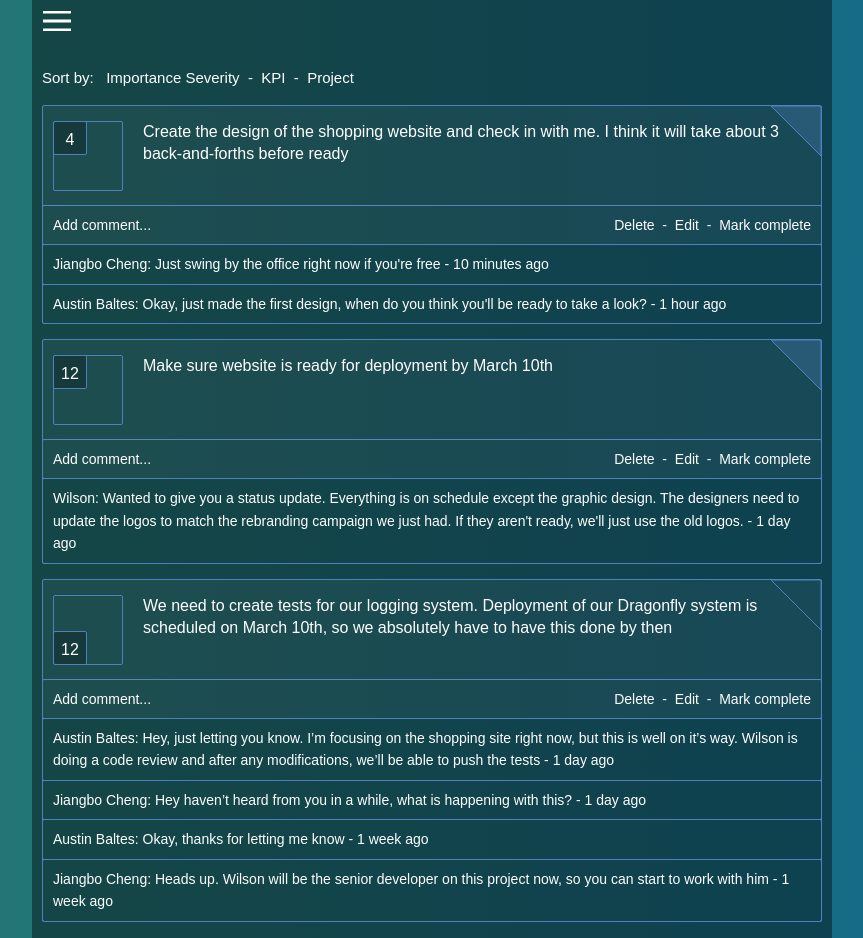
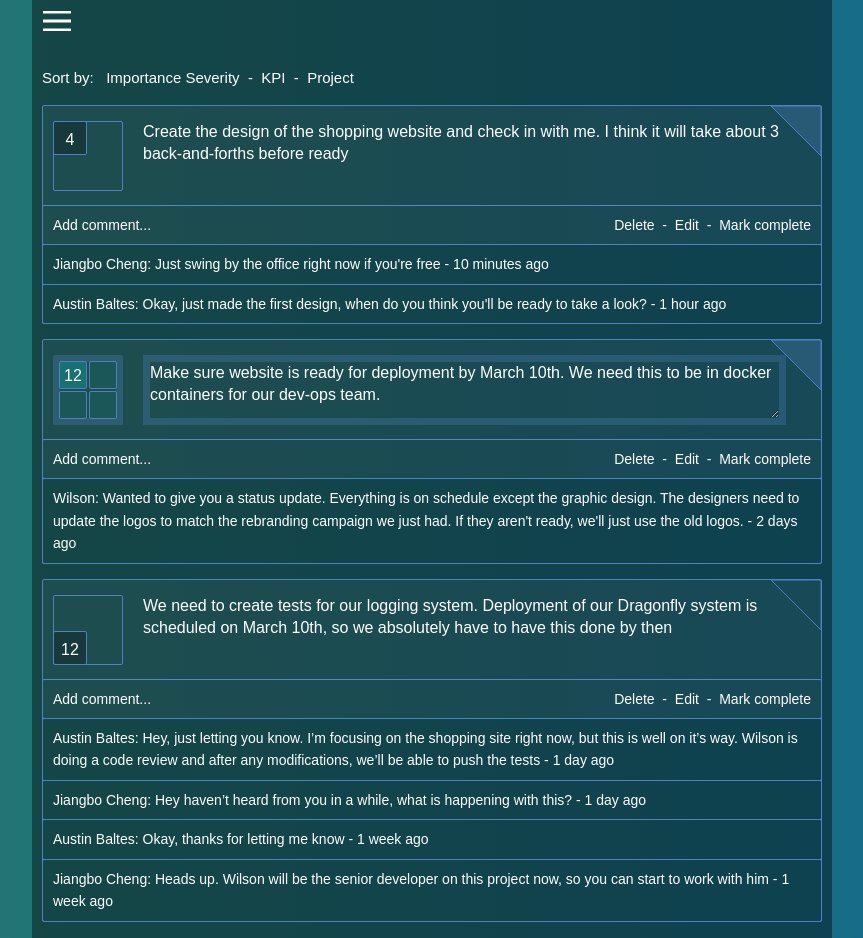
Before and after one commit to austinba/tasker-client-3, a React app: page / in a window 1280 px wide. Shown: the whole page, without its empty margins (208-1071 px from the left). Built offline with nearby package versions, Linux system fonts and the light colour scheme.

Commit message:
improve task format progressed on task editing format

```diff
--- a/src/components/App.js
+++ b/src/components/App.js
@@ -13,6 +13,7 @@ const App = props => {
       <path d="M1,1 L29,1 M1,10 L29,10 M1,19 L29,19" />
     </svg>
   );
+
   return (
     <div className="main-container">
       {menuIcon}
--- a/src/components/ISBox.js
+++ b/src/components/ISBox.js
@@ -1,18 +1,43 @@
 import React from 'react';
+import _ from 'lodash/fp';
+_.map = _.map.convert({ 'cap': false }); // fixes lodash issue of not passing in key
 import '../styles/tasks.css';
+
+const subBoxes = [
+  ({daysRemaining}) => <div className="box IS-sub-box important severe">{daysRemaining}</div>,
+  ({daysRemaining}) => <div className="box IS-sub-box important">{daysRemaining}</div>,
+  ({daysRemaining}) => <div className="box IS-sub-box severe">{daysRemaining}</div>,
+  ({daysRemaining}) => <div className="box IS-sub-box important severe">{daysRemaining}</div>
+];
+
+const subBoxClassesByLevel = {
+  '1': ['box', 'IS-sub-box', 'important', 'severe'],
+  '2': ['box', 'IS-sub-box', 'important'],
+  '3': ['box', 'IS-sub-box', 'severe'],
+  '4': ['box', 'IS-sub-box'],
+}
 
 const ISBox = props => {
   const subBoxClasses = ['box', 'IS-sub-box'];
-  if(props.level === 1 || props.level === 3) subBoxClasses.push('severe');
-  if(props.level === 1 || props.level === 2) subBoxClasses.push('important');
 
   const daysRemaining = Math.round((props.dateDue - Date.now()) / (24*60*60*1000));
 
+  let subBoxes;
+  if(!props.isEditing) {
+    subBoxes = <div className={subBoxClassesByLevel[props.level].join(' ')}>{daysRemaining}</div>;
+  } else {
+    subBoxes = _.map((classes, level) => {
+      if (level == props.level) return <div className={classes.join(' ')}>{daysRemaining}</div>
+      return <div className={_.concat(classes, ['unselected']).join(' ')} />
+    })(subBoxClassesByLevel);
+  }
+
+  const ISBoxClasses = ['box', 'IS-box'];
+  if(props.isEditing) ISBoxClasses.push('edit-task');
+
   return (
-    <div className="box IS-box">
-      <div className={subBoxClasses.join(' ')}>
-      {daysRemaining}
-      </div>
+    <div className={ISBoxClasses.join(' ')}>
+      {subBoxes}
     </div>
   );
 }
--- a/src/components/Task.js
+++ b/src/components/Task.js
@@ -2,6 +2,7 @@ import React from 'react';
 import { connect } from 'react-redux';
 import ISBox from './ISBox';
 import _ from 'lodash/fp';
+import {prettyTimeElapsed} from '../utilities';
 import '../styles/tasks.css';
 
 const Task = props => {
@@ -18,12 +19,12 @@ const Task = props => {
 
   const commentBoxes = _.map(comment => (
     <div className="box task-comment" key={comment.commentID}>
-      {comment.from}: {comment.comment} - {dateToTimeElapsed(comment.date)} ago
+      {comment.from}: {comment.comment} - {prettyTimeElapsed(comment.date)} ago
     </div>
   ))(comments);
 
   const taskDescription = !task.edit ? task.description :
-    <textarea>{task.edit.newDescription}</textarea>;
+    <textarea className='edit-task-description'>{task.edit.newDescription}</textarea>;
 
   return (
     <div className="box task-container">
@@ -31,7 +32,7 @@ const Task = props => {
         <svg width="50" height="50" className={cornerClasses.join(' ')}>
           <path d="M 0,0 L 50,50 L 50,0 Z" />
         </svg>
-        <ISBox level={task.importanceSeverity} dateDue={task.dateDue} />
+        <ISBox level={task.importanceSeverity} dateDue={task.dateDue} isEditing={task.edit}/>
         <div className="task-description">
           {taskDescription}
         </div>
@@ -53,28 +54,3 @@ const mapStateToProps = state => ({
 });
 
 export default connect(mapStateToProps)(Task);
-
-const timeSpans = [
-  ['centuries', 'century', time => time/100/365.25/24/60/60/1000],
-  ['decades'  , 'decade' , time => time/10/365.25/24/60/60/1000],
-  ['years'    , 'year'   , time => time/365.25/24/60/60/1000],
-  ['months'   , 'month'  , time => time/30.4/24/60/60/1000],
-  ['weeks'    , 'week'   , time => time/7/24/60/60/1000],
-  ['days'     , 'day'    , time => time/24/60/60/1000],
-  ['hours'    , 'hour'   , time => time/60/60/1000],
-  ['minutes'  , 'minute' , time => time/60/1000]
-];
-
-function dateToTimeElapsed(date){
-  const timeElapsed = (Date.now() - date);
-  for(let [pluralUnit, singularUnit, calc] of timeSpans) {
-    const timeElaspedInUnit = Math.round(calc(timeElapsed));
-    if (timeElaspedInUnit >= 2) {
-      return `${timeElaspedInUnit} ${pluralUnit}`;
-    }
-    if (timeElaspedInUnit >= 1) {
-      return `${timeElaspedInUnit} ${singularUnit}`;
-    }
-  }
-  return 'just now';
-}
--- a/src/reducers/initialState.js
+++ b/src/reducers/initialState.js
@@ -47,11 +47,14 @@ export const tasks = {
     importanceSeverity: 1,
     lastDateWorkedOn: hoursAgo(6),
     departmentGoal: 'Goal #1',
+    edit: {
+      newDescription: 'Make sure website is ready for deployment by March 10th. We need this to be in docker containers for our dev-ops team.'
+    },
     comments: [
       {
         commentID: 3,
         from: 'Wilson',
-        date: daysAgo(1),
+        date: daysAgo(2),
         comment: `Wanted to give you a status update. Everything is on schedule except the graphic design. The designers need to update the logos to match the rebranding campaign we just had. If they aren't ready, we'll just use the old logos.`
       }
     ]
--- a/src/styles/tasks.css
+++ b/src/styles/tasks.css
@@ -23,7 +23,8 @@
 }
 
 .task-description {
-  display: inline-block;
+  display: flex;
+  width: 100%;
   flex: flex-grow;
   float: right;
   margin: 15px 35px 15px 10px;
@@ -43,6 +44,9 @@
   height: 70px;
 }
 
+.IS-box.edit-task {
+  border: 7px solid rgba(79, 129, 189, 0.3);
+}
 .IS-sub-box {
   position: absolute;
   right: 0;
@@ -53,6 +57,18 @@
   font-size: 16px;
   line-height: 35px;
   background: rgba(0, 0, 0, 0.25);
+}
+.edit-task .IS-sub-box {
+  line-height: 28px;
+  background-color: rgba(0, 255, 255, 0.2);
+}
+.edit-task .IS-sub-box.unselected {
+  line-height: 28px;
+  background-color: rgba(0, 255, 255, 0.06);
+}
+.edit-task .IS-sub-box.unselected:hover {
+  line-height: 28px;
+  background-color: rgba(0, 255, 255, 0.2);
 }
 
 .IS-sub-box.severe {
@@ -79,3 +95,16 @@
 .corner-working-on-marker:hover {
   fill: rgba(79, 129, 189, 0.15) !important;
 }
+
+.edit-task-description {
+  box-sizing: content-box;
+  padding: 0;
+  flex: flex-grow;
+  width: 100%;
+  font-family: inherit;
+  font-size: inherit;
+  line-height: inherit;
+  color: inherit;
+  background: inherit;
+  border: 7px solid rgba(79, 129, 189, 0.3);
+}
--- /dev/null
+++ b/src/utilities/index.js
@@ -0,0 +1,24 @@
+const timeSpans = [
+  ['centuries', 'century', time => time/100/365.25/24/60/60/1000],
+  ['decades'  , 'decade' , time => time/10/365.25/24/60/60/1000],
+  ['years'    , 'year'   , time => time/365.25/24/60/60/1000],
+  ['months'   , 'month'  , time => time/30.4/24/60/60/1000],
+  ['weeks'    , 'week'   , time => time/7/24/60/60/1000],
+  ['days'     , 'day'    , time => time/24/60/60/1000],
+  ['hours'    , 'hour'   , time => time/60/60/1000],
+  ['minutes'  , 'minute' , time => time/60/1000]
+];
+
+export function prettyTimeElapsed(date){
+  const timeElapsed = (Date.now() - date);
+  for(let [pluralUnit, singularUnit, calc] of timeSpans) {
+    const timeElaspedInUnit = Math.round(calc(timeElapsed));
+    if (timeElaspedInUnit >= 2) {
+      return `${timeElaspedInUnit} ${pluralUnit}`;
+    }
+    if (timeElaspedInUnit >= 1) {
+      return `${timeElaspedInUnit} ${singularUnit}`;
+    }
+  }
+  return 'just now';
+}
```
